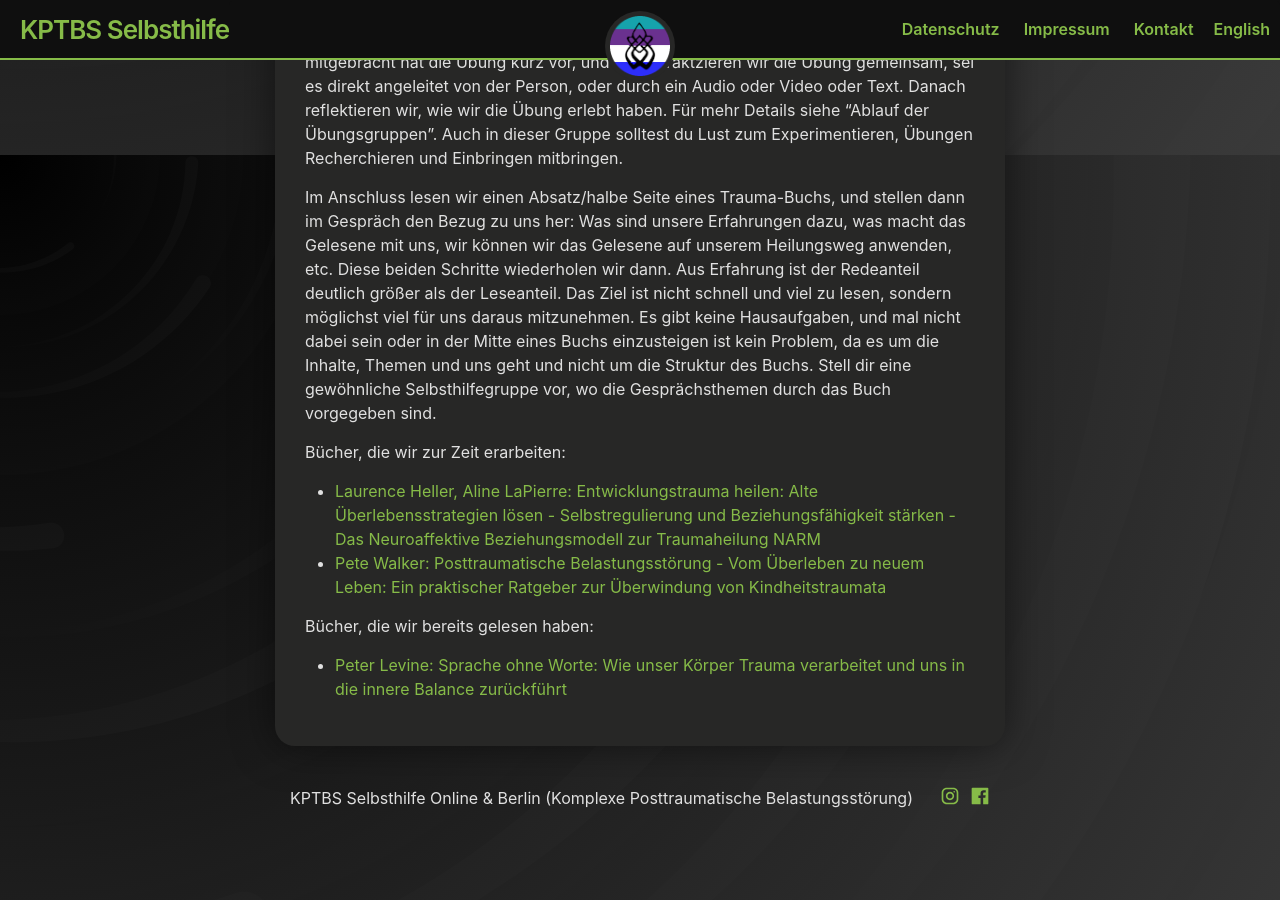
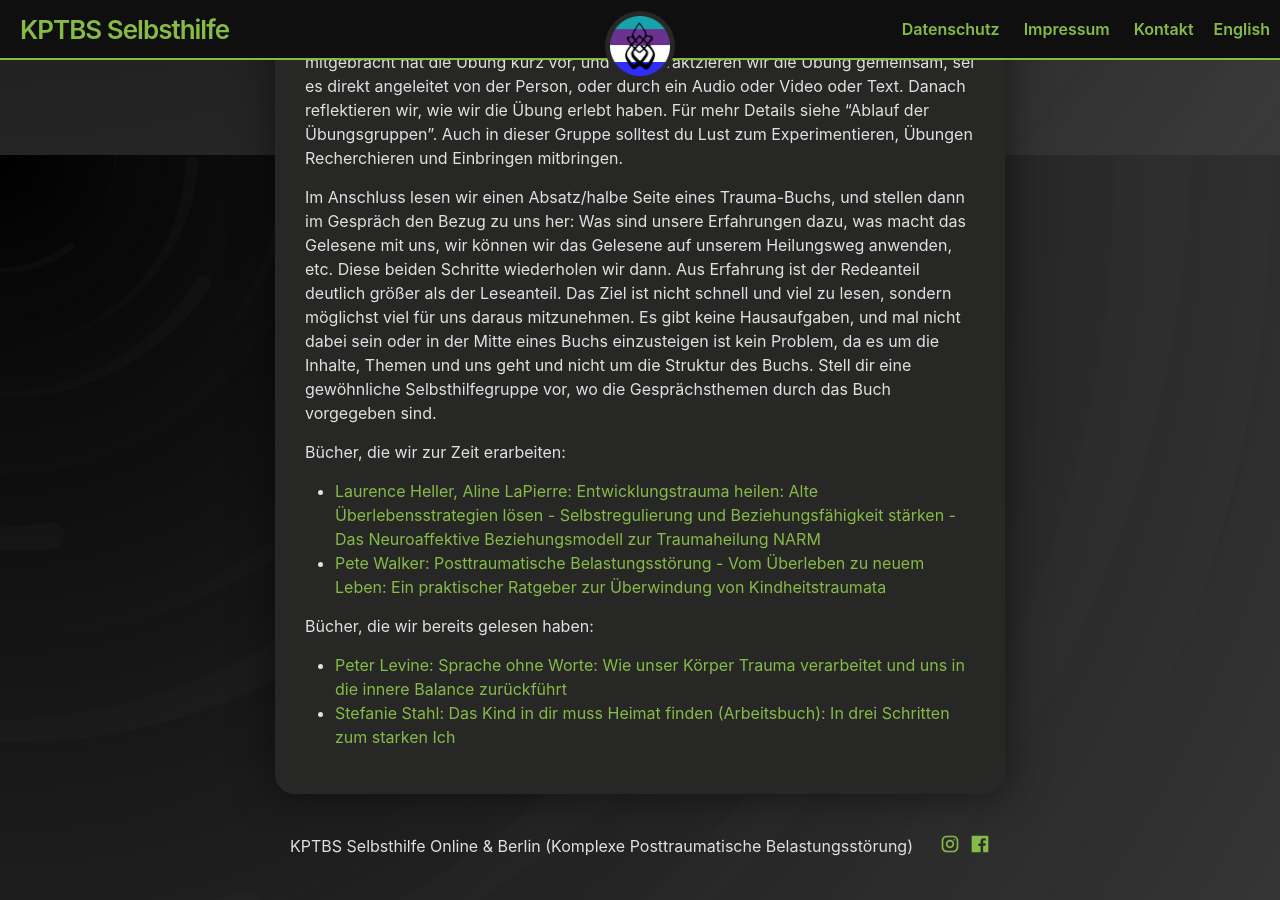
Before and after one commit to 3xz/k-ptbs, a Jekyll site: the page built from _posts/2023-07-12-ablauf.md, in a window 1280 px wide and 900 px high, scrolled down 805 px. Built offline with Jekyll 4.4.1, drawn with Linux system fonts in a browser that asks for light colours.

Commit message:
Update 2023-07-12-ablauf.md

```diff
--- a/_posts/2023-07-12-ablauf.md
+++ b/_posts/2023-07-12-ablauf.md
@@ -21,3 +21,4 @@ Bücher, die wir zur Zeit erarbeiten:
 Bücher, die wir bereits gelesen haben:
 
 - [Peter Levine: Sprache ohne Worte: Wie unser Körper Trauma verarbeitet und uns in die innere Balance zurückführt](https://www.amazon.de/dp/3466309182/)
+- [Stefanie Stahl: Das Kind in dir muss Heimat finden (Arbeitsbuch): In drei Schritten zum starken Ich](https://www.amazon.de/Das-Kind-muss-Heimat-finden/dp/3424631434)
```
